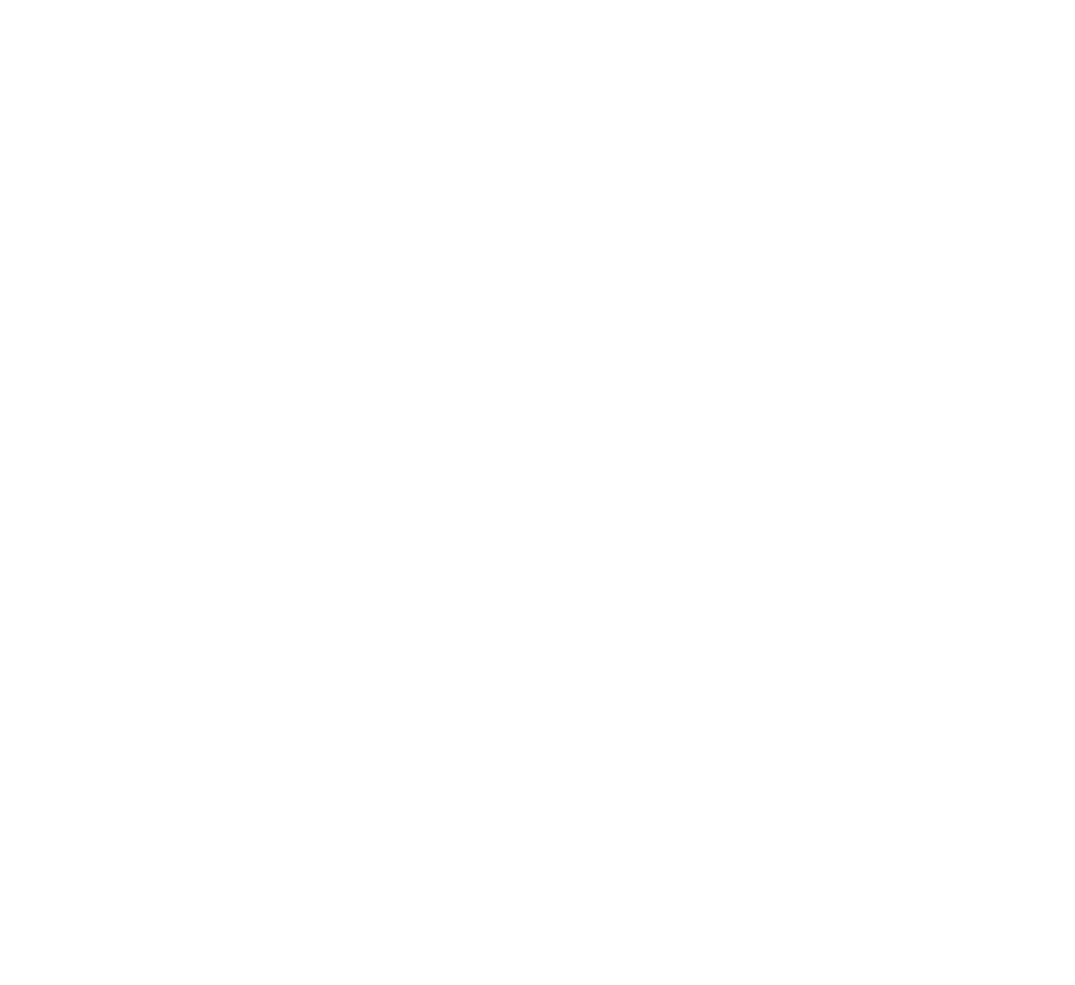
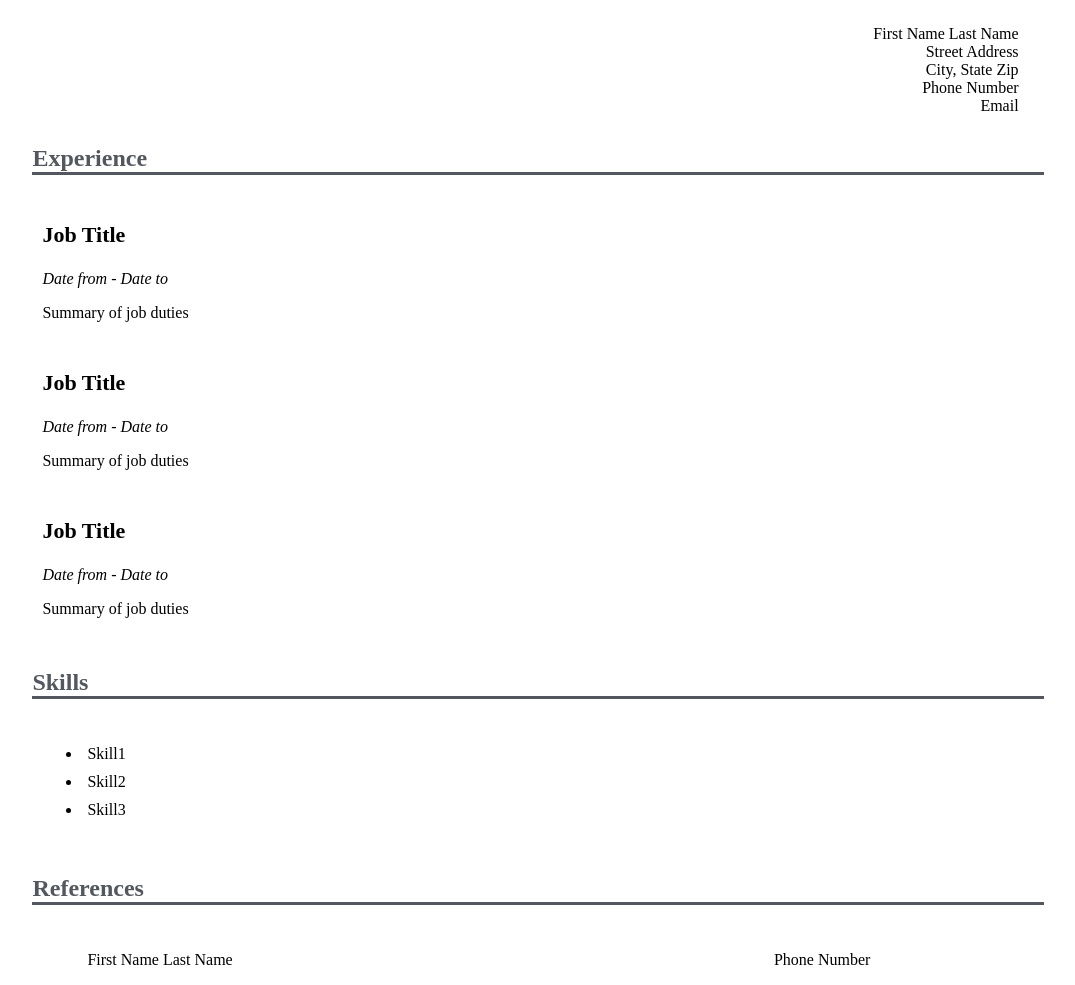
Before and after one commit to atrotter0/resume-site, a plain HTML site: page index.html in a window 1280 px wide. Shown: the whole page, without its empty margins (102-1177 px from the left). Before the commit the page ends 800 px from the top, so only its background shows below. Drawn offline with Linux system fonts and the light colour scheme.

Commit message:
Add styles

```diff
--- a/css/styles.css
+++ b/css/styles.css
@@ -0,0 +1,48 @@
+.container {
+  width: 80%;
+  margin: 0 auto;
+}
+
+.info {
+  text-align: right;
+  margin: 25px;
+}
+
+.section {
+  margin-top: 30px;
+}
+
+h2 {
+  color: #53575e;
+  border-bottom: 3px solid #53575e;
+}
+
+.entry {
+  padding: 5px 10px;
+}
+
+.title {
+  font-weight: bold;
+  font-size: 22px;
+}
+
+.dates {
+  font-style: italic;
+}
+
+li {
+  padding: 5px;
+}
+
+.references-list {
+  list-style-type: none;
+  width: 80%;
+}
+
+.name {
+  float: left;
+}
+
+.phone {
+  float: right;
+}
--- a/index.html
+++ b/index.html
@@ -5,15 +5,52 @@
   <link href="css/styles.css" rel="stylesheet" type="text/css" media="all">
 </head>
 <body>
+  <div class="container">
     <div class="info">
       <p>
+        First Name Last Name<br/>
+        Street Address<br/>
+        City, State Zip<br/>
+        Phone Number<br/>
+        Email<br/>
       </p>
     </div>
-  <div class="experience">
+    <div class="section">
+      <h2>Experience</h2>
+      <div class="entry">
+        <p class="title">Job Title</p>
+        <p class="dates">Date from - Date to</p>
+        <p class="summary">Summary of job duties</p>
       </div>
-  <div class="skills">
+      <div class="entry">
+        <p class="title">Job Title</p>
+        <p class="dates">Date from - Date to</p>
+        <p class="summary">Summary of job duties</p>
       </div>
-  <div class="references">
+      <div class="entry">
+        <p class="title">Job Title</p>
+        <p class="dates">Date from - Date to</p>
+        <p class="summary">Summary of job duties</p>
+      </div>
+    </div>
+    <div class="section">
+      <h2>Skills</h2>
+      <div class="entry">
+        <ul>
+          <li>Skill1</li>
+          <li>Skill2</li>
+          <li>Skill3</li>
+        </ul>
+      </div>
+    </div>
+    <div class="section">
+      <h2>References</h2>
+      <div class="entry">
+        <ul class="references-list">
+          <li><span class="name">First Name Last Name</span><span class="phone">Phone Number</span></li>
+        </ul>
+      </div>
+    </div>
   </div>
 </body>
 </html>
```
Lines whose indentation alone changed are shown as unchanged.
